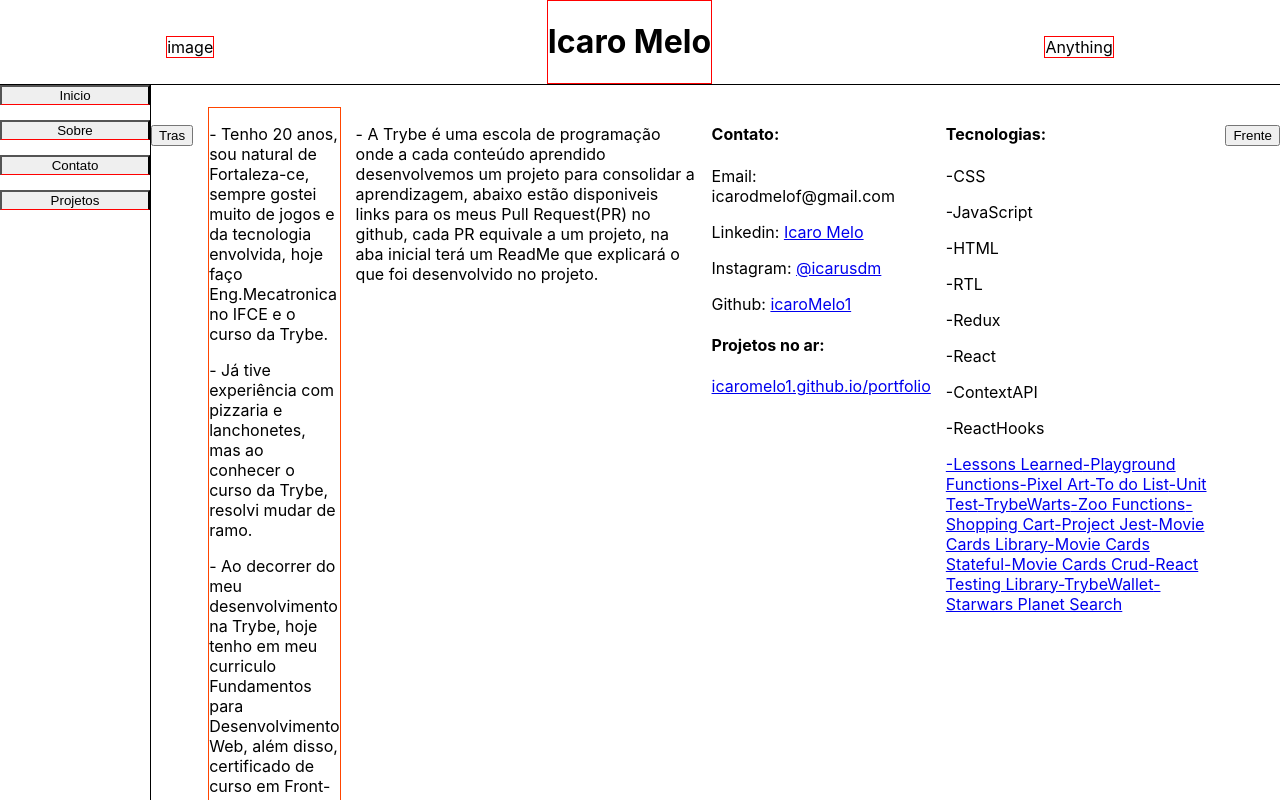
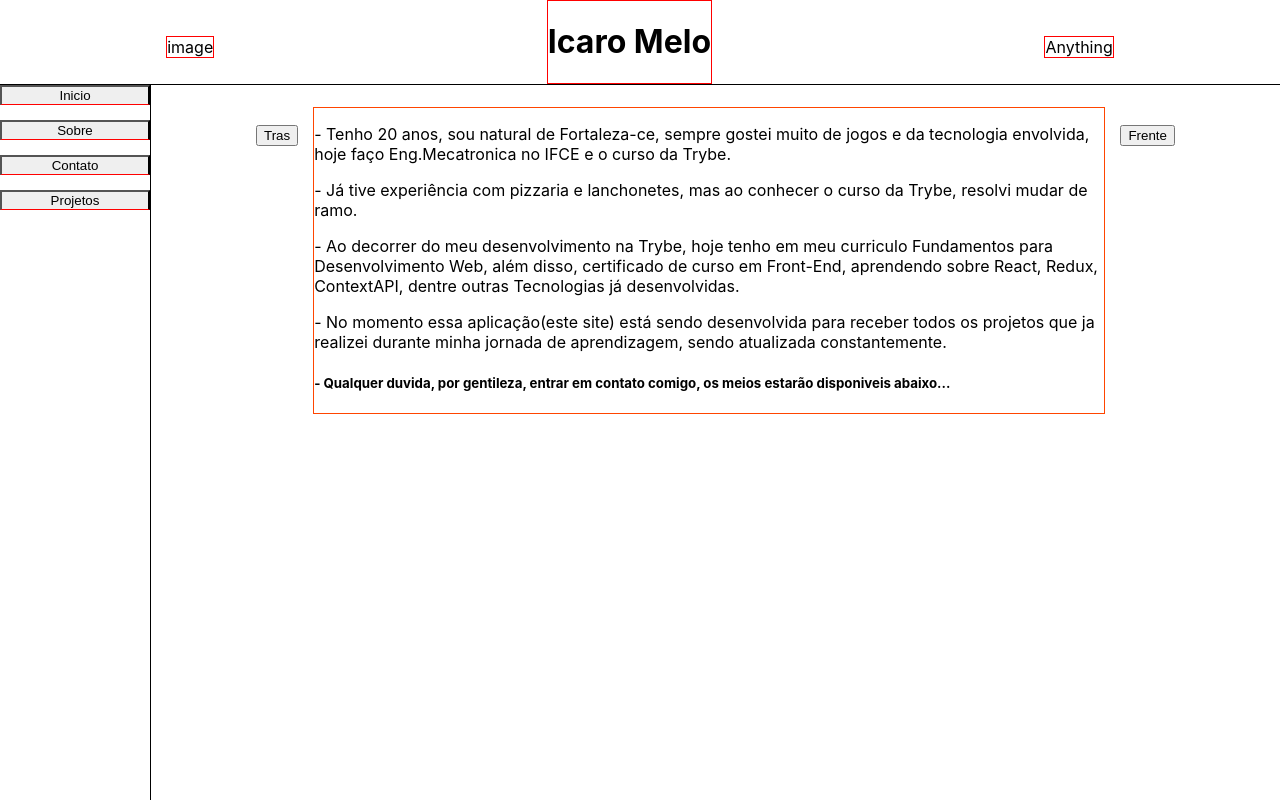
Before and after one commit to icaroMelo1/personal-project, a React (Create React App) app: page / in a window 1280 px wide. Shown: the top 800 px of the page. Built offline with nearby package versions, Linux system fonts and the light colour scheme.

Commit message:
Lógica dos botões implementada

```diff
--- a/src/components/Body.js
+++ b/src/components/Body.js
@@ -1,25 +1,39 @@
-import React from 'react';
+import React, { useContext } from 'react';
 import './style/Body.css';
+import Context from './services/Context';
 import Menu from './Menu';
 import Inicio from './Contents/Inicio';
 import Contact from './Contents/Contact';
 import Projects from './Contents/Projects';
 import About from './Contents/About';
 
-function Body() {
+function BodyPage() {
+  const { Body } = useContext(Context)
+  function renderWithState() {
+    if(Body === '.home') {
+      return ( <Inicio />)
+    }
+    if(Body === '.contact') {
+      return ( <Contact />)
+    }
+    if(Body === '.projects') {
+      return ( <Projects />)
+    }
+    if(Body === '.about') {
+      return ( <About />)
+    }
+  }
+
   return (
     <div className="body">
       <Menu />
       <div className="midbody">
         <button>Tras</button>
-        <Inicio />
-        <About />
-        <Contact />
-        <Projects/>
+        { renderWithState() }
         <button>Frente</button>
       </div>
     </div>
   )
 }
 
-export default Body;
+export default BodyPage;
--- a/src/components/Menu.js
+++ b/src/components/Menu.js
@@ -1,55 +1,36 @@
-import React, { useState } from 'react';
+import React, { useContext } from 'react';
+import Context from './services/Context';
 import './style/Menu.css';
 
 function Menu() {
-  const [Body, setBody] = useState('Inicio');
-
-
-  function midBody() {
-    const home = document.querySelector('.home').innerHTML;
-    const about = document.querySelector('.about').innerHTML;
-    const contact = document.querySelector('.contact').innerHTML;
-    const project = document.querySelector('.projects').innerHTML;
-    if (Body !== project) {
-      setBody(project)
-    }
-    if (Body !== about) {
-      setBody(about)
-    }
-    if (Body !== contact) {
-      setBody(contact);
-    }
-    if (Body !== home) {
-      setBody(home);
-    }
-  }
+  const { setBody } = useContext(Context);
 
   return (
     <div>
       <div className="menu">
         <button
-          onClick={ midBody }
+          onClick={ () => setBody('.home') }
           className="home"
         >
           Inicio
         </button>
 
         <button
-          onClick={ midBody }
+          onClick={ () => setBody('.about') }
           className="about"
         >
           Sobre
         </button>
 
         <button
-          onClick={ midBody }
+          onClick={ () => setBody('.contact') }
           className="contact"
         >
           Contato
         </button>
 
         <button
-          onClick={ midBody }
+          onClick={ () => setBody('.projects') }
           className="projects"
         >
           Projetos
--- a/src/components/Provider.js
+++ b/src/components/Provider.js
@@ -1,11 +1,23 @@
-import React from 'react';
+import React, { useState } from 'react';
+import PropTypes from 'prop-types';
 import Context from './services/Context';
 
-export default function Provider({ children }) {
-    return (
-      <Context.Provider>
-        { children }
-      </Context.Provider>
-    )
+function Provider({ children }) {
+  const [Body, setBody] = useState('.home');
 
+  return (
+    <Context.Provider value={ {
+      Body,
+      setBody
+    } }
+    >
+      { children }
+    </Context.Provider>
+  )
 }
+
+Provider.propTypes = {
+  children: PropTypes.node.isRequired,
+};
+
+export default Provider;
```
